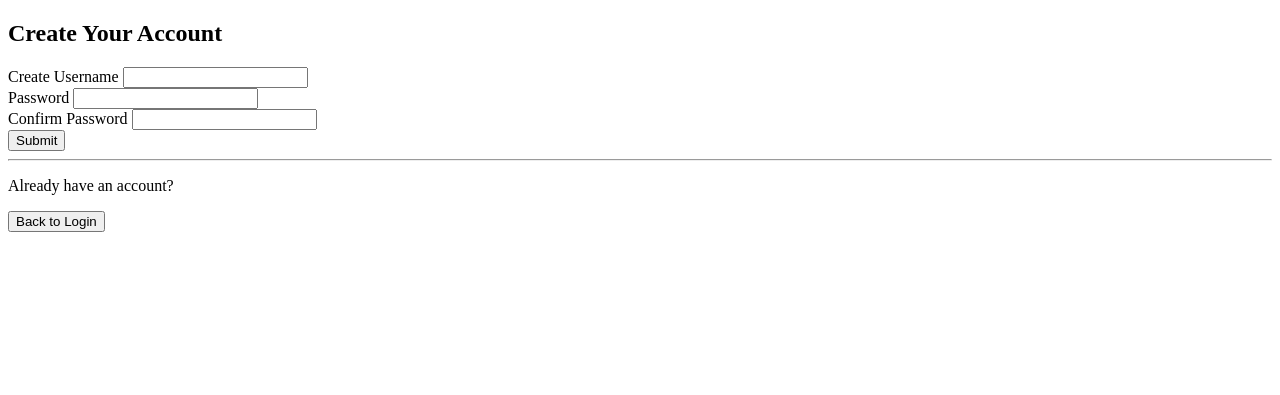
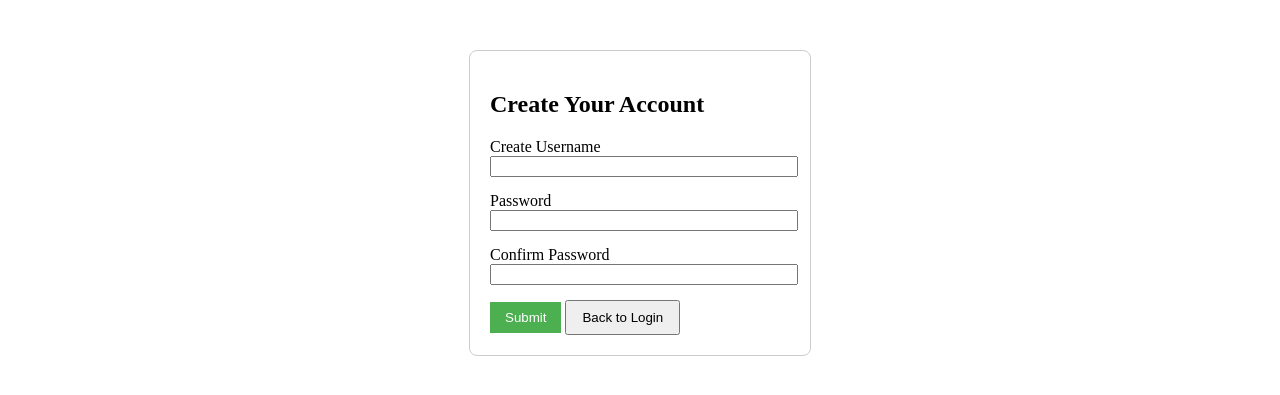
Before and after one commit to Javan27/CSC330-RecipeHub, a Flask app: page /create_account in a window 1280 px wide. Shown: the top 395 px of the page. Run offline with Flask 3, Linux system fonts and the light colour scheme.

Commit message:
Update create_account.html
This now includes a clear "Back to Login" path in case a user realizes they already have an account.

```diff
--- a/templates/create_account.html
+++ b/templates/create_account.html
@@ -3,33 +3,35 @@
 <head>
     <meta charset="UTF-8">
     <title>Create an Account</title>
+    <style>
+        .auth-container { max-width: 300px; margin: 50px auto; padding: 20px; border: 1px solid #ccc; border-radius: 8px; }
+        .form-group { margin-bottom: 15px; }
+        .btn { padding: 8px 15px; cursor: pointer; }
+    </style>
 </head>
 <body>
+    <div class="auth-container">
         <h2>Create Your Account</h2>
 
         <form action="/create_account" method="POST">
-        <div>
-            <label>Create Username</label>
-            <input type="text" name="username" required>
+            <div class="form-group">
+                <label>Create Username</label><br>
+                <input type="text" name="username" style="width: 100%;" required>
             </div>
 
-        <div>
-            <label>Password</label>
-            <input type="password" name="password" required>
+            <div class="form-group">
+                <label>Password</label><br>
+                <input type="password" name="password" style="width: 100%;" required>
             </div>
 
-        <div>
-            <label>Confirm Password</label>
-            <input type="password" name="confirm_password" required>
+            <div class="form-group">
+                <label>Confirm Password</label><br>
+                <input type="password" name="confirm_password" style="width: 100%;" required>
             </div>
 
-        <button type="submit">Submit</button>
+            <button type="submit" class="btn" style="background-color: #4CAF50; color: white; border: none;">Submit</button>
+            <a href="/login"><button type="button" class="btn">Back to Login</button></a>
         </form>
-
-    <hr>
-    <p>Already have an account?</p>
-    <a href="/login">
-        <button type="button">Back to Login</button>
-    </a>
+    </div>
 </body>
 </html>
```
Lines whose indentation alone changed are shown as unchanged.
